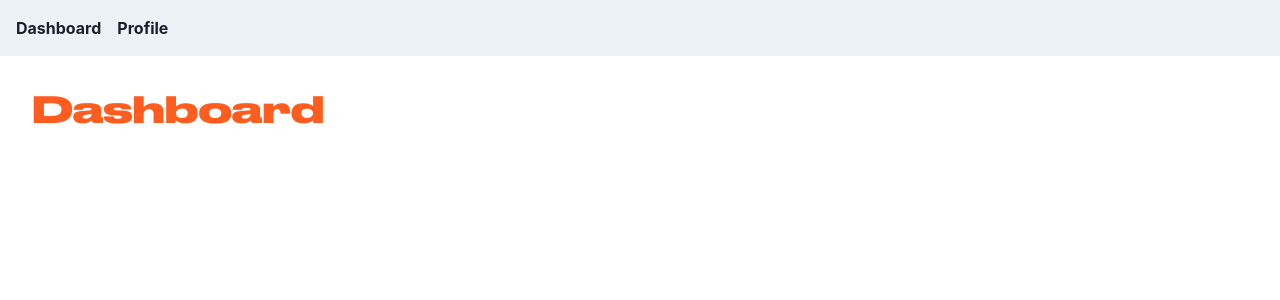
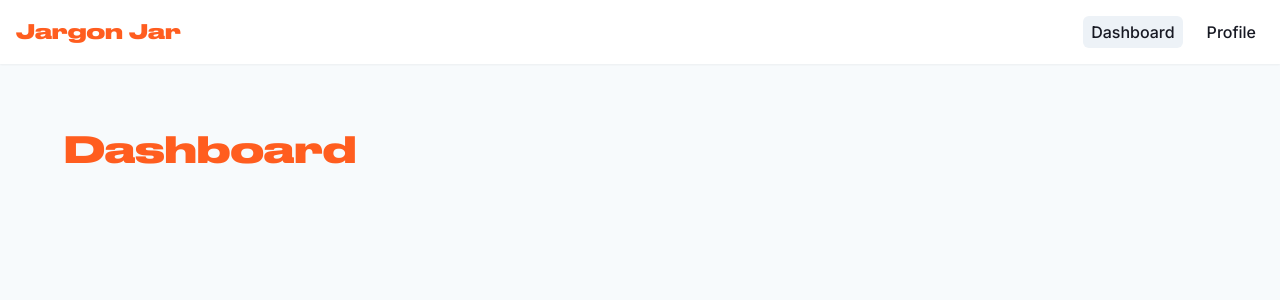
Before and after one commit to AdamPGreen/jargon-jar-slack, a React (Vite) app in the folder frontend/: page / in a window 1280 px wide. Shown: the top 300 px of the page. Built offline with nearby package versions, Linux system fonts and the light colour scheme.

Commit message:
feat: Add responsive layout and header - Implement mobile-friendly navigation, brand styling, and content containment

```diff
--- a/frontend/package.json
+++ b/frontend/package.json
@@ -10,6 +10,7 @@
     "preview": "vite preview"
   },
   "dependencies": {
+    "@chakra-ui/icons": "^2.2.4",
     "@chakra-ui/react": "^2.8.2",
     "@emotion/react": "^11.11.3",
     "@emotion/styled": "^11.11.0",
@@ -24,14 +25,14 @@
     "@eslint/js": "^8.56.0",
     "@types/react": "^18.2.48",
     "@types/react-dom": "^18.2.18",
+    "@typescript-eslint/eslint-plugin": "^6.19.1",
+    "@typescript-eslint/parser": "^6.19.1",
     "@vitejs/plugin-react": "^4.2.1",
     "eslint": "^8.56.0",
     "eslint-plugin-react-hooks": "^4.6.0",
     "eslint-plugin-react-refresh": "^0.4.5",
     "globals": "^13.24.0",
     "typescript": "~5.3.3",
-    "@typescript-eslint/eslint-plugin": "^6.19.1",
-    "@typescript-eslint/parser": "^6.19.1",
     "vite": "^5.0.12"
   }
 }
--- a/frontend/src/components/layout/AppLayout.tsx
+++ b/frontend/src/components/layout/AppLayout.tsx
@@ -1,20 +1,14 @@
-import { Box, Flex, Link } from '@chakra-ui/react'
-import { Link as RouterLink, Outlet } from 'react-router-dom'
+import { Box, Container } from '@chakra-ui/react'
+import { Outlet } from 'react-router-dom'
+import Header from './Header'
 
 export default function AppLayout() {
   return (
-    <Box minH="100vh">
-      <Flex as="nav" bg="gray.100" p={4} gap={4}>
-        <Link as={RouterLink} to="/" fontWeight="bold">
-          Dashboard
-        </Link>
-        <Link as={RouterLink} to="/profile" fontWeight="bold">
-          Profile
-        </Link>
-      </Flex>
-      <Box as="main">
+    <Box minH="100vh" bg="gray.50">
+      <Header />
+      <Container as="main" maxW="container.xl" py={8}>
         <Outlet />
-      </Box>
+      </Container>
     </Box>
   )
 }
--- /dev/null
+++ b/frontend/src/components/layout/Header.tsx
@@ -0,0 +1,82 @@
+import {
+  Box,
+  Container,
+  Flex,
+  Heading,
+  IconButton,
+  Link,
+  Stack,
+  useDisclosure,
+} from '@chakra-ui/react'
+import { Link as RouterLink, useLocation } from 'react-router-dom'
+import { HamburgerIcon, CloseIcon } from '@chakra-ui/icons'
+
+export default function Header() {
+  const { isOpen, onToggle } = useDisclosure()
+  const location = useLocation()
+
+  const NavLink = ({ to, children }: { to: string; children: React.ReactNode }) => (
+    <Link
+      as={RouterLink}
+      to={to}
+      px={2}
+      py={1}
+      rounded="md"
+      _hover={{ bg: 'gray.100' }}
+      bg={location.pathname === to ? 'gray.100' : 'transparent'}
+      fontWeight="medium"
+    >
+      {children}
+    </Link>
+  )
+
+  return (
+    <Box bg="white" boxShadow="sm">
+      <Container maxW="container.xl" px={4}>
+        <Flex h={16} alignItems="center" justifyContent="space-between">
+          <Heading
+            fontSize="xl"
+            fontFamily="Druk Wide"
+            color="brand.orange"
+            cursor="pointer"
+            as={RouterLink}
+            to="/"
+          >
+            Jargon Jar
+          </Heading>
+
+          {/* Mobile menu button */}
+          <IconButton
+            display={{ base: 'flex', md: 'none' }}
+            onClick={onToggle}
+            icon={isOpen ? <CloseIcon w={3} h={3} /> : <HamburgerIcon w={5} h={5} />}
+            variant="ghost"
+            aria-label="Toggle Navigation"
+          />
+
+          {/* Desktop nav */}
+          <Stack
+            direction="row"
+            spacing={4}
+            display={{ base: 'none', md: 'flex' }}
+          >
+            <NavLink to="/">Dashboard</NavLink>
+            <NavLink to="/profile">Profile</NavLink>
+          </Stack>
+        </Flex>
+
+        {/* Mobile nav */}
+        <Stack
+          display={{ base: isOpen ? 'flex' : 'none', md: 'none' }}
+          p={4}
+          mt={2}
+          bg="white"
+          spacing={4}
+        >
+          <NavLink to="/">Dashboard</NavLink>
+          <NavLink to="/profile">Profile</NavLink>
+        </Stack>
+      </Container>
+    </Box>
+  )
+}
--- a/frontend/src/theme.ts
+++ b/frontend/src/theme.ts
@@ -1,11 +1,33 @@
-import { defineStyleConfig, extendTheme } from '@chakra-ui/react'
+import { extendTheme } from '@chakra-ui/react'
 
 const theme = extendTheme({
   colors: {
     brand: {
-      orange: '#FF5D1F'
-    }
-  }
+      orange: '#FF5D1F',
+      midnight: '#1A1A1A',
+      peach: '#FFF1EC',
+    },
+  },
+  fonts: {
+    heading: `'Druk Wide', system-ui, sans-serif`,
+    body: `'Inter', system-ui, sans-serif`,
+  },
+  styles: {
+    global: {
+      body: {
+        bg: 'gray.50',
+        color: 'gray.900',
+      },
+    },
+  },
+  components: {
+    Container: {
+      baseStyle: {
+        maxW: 'container.xl',
+        px: { base: 4, md: 8 },
+      },
+    },
+  },
 })
 
 export default theme
```
Also changed, not shown: 1 other file (tests, documents, lock files or other folders).
